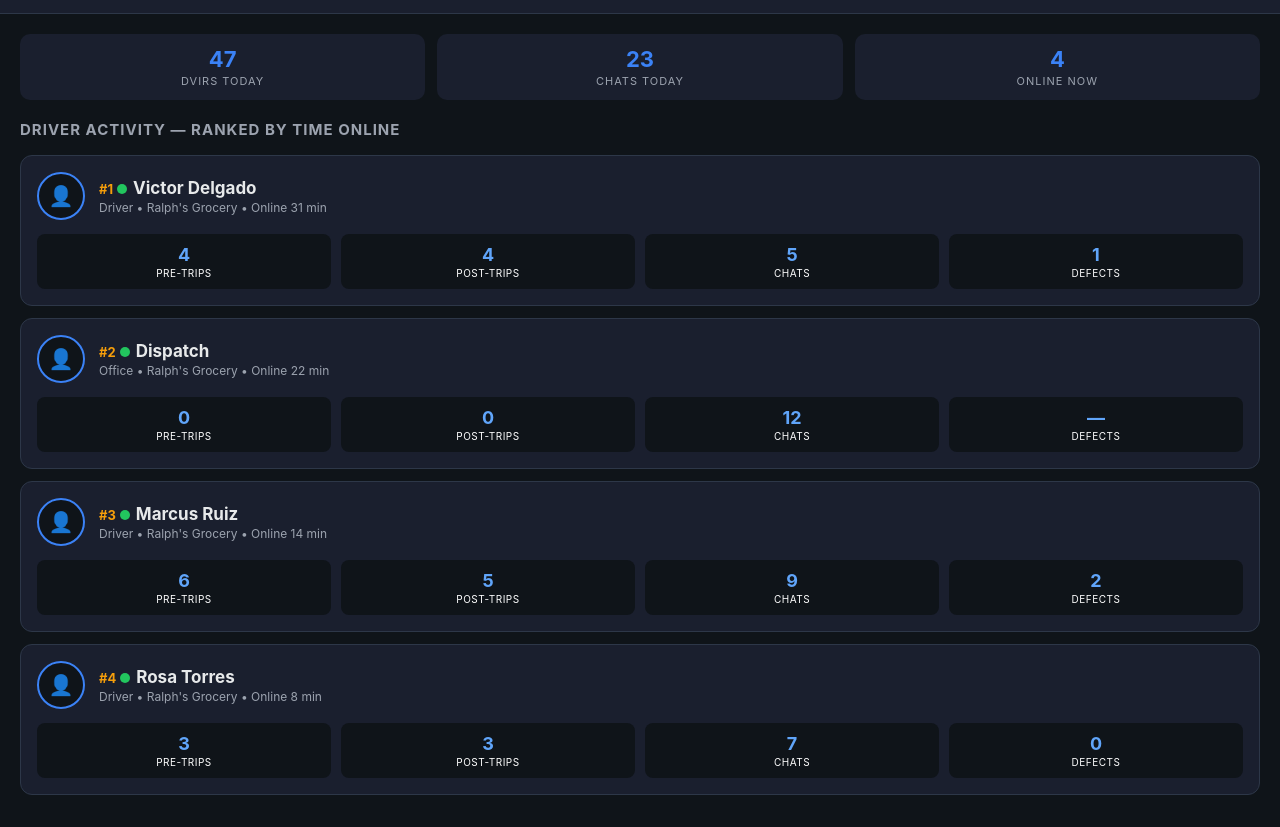
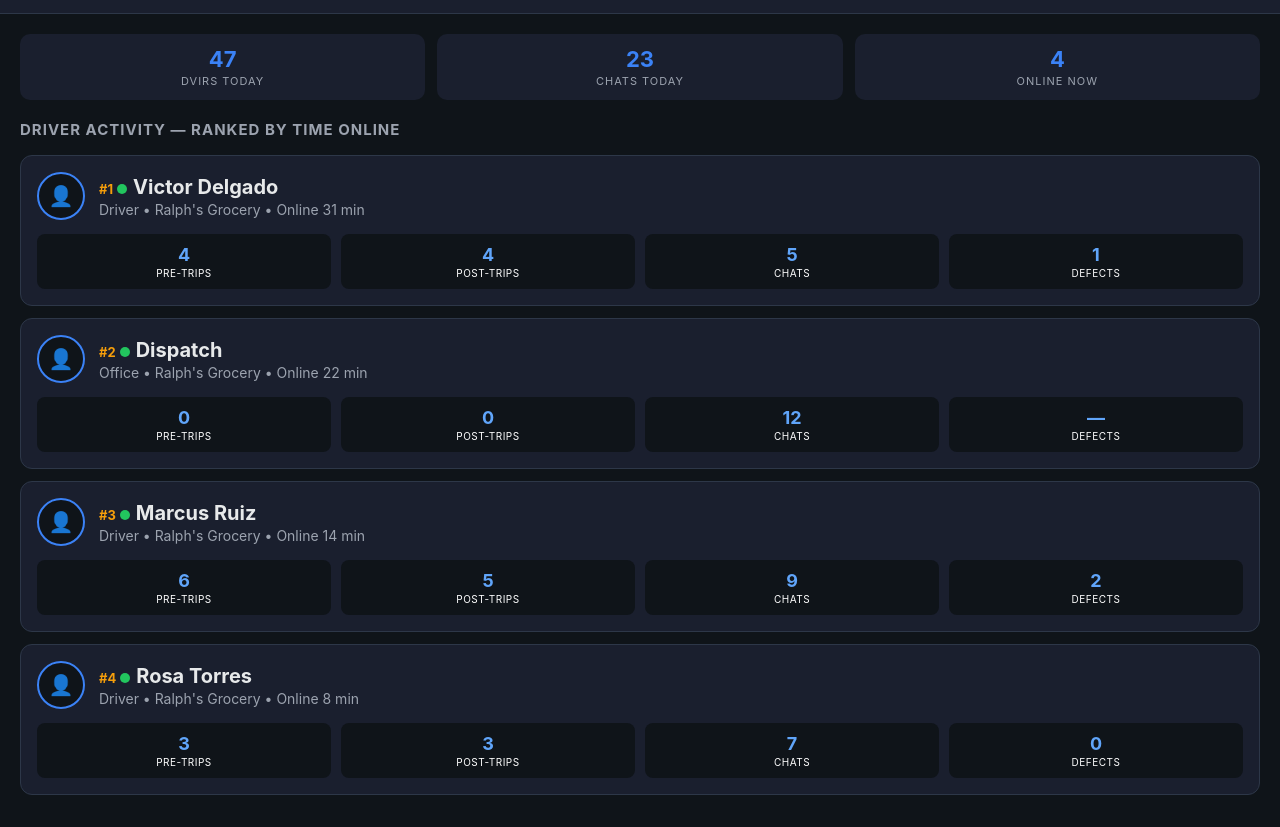
Before and after one commit to terryfamily716/FleetDVIR, a website: page admin.html in a window 1280 px wide. Shown: the part 43-870 px from the top of the page. Drawn offline with Linux system fonts and the light colour scheme.

Commit message:
Increase driver name and meta font sizes on admin analytics for better readability.

```diff
--- a/admin.html
+++ b/admin.html
@@ -20,8 +20,8 @@
   .driver-card { background: #1a1f2e; border-radius: 12px; padding: 16px; margin-bottom: 12px; border: 1px solid #2d3748; }
   .driver-card .top { display: flex; align-items: center; gap: 14px; margin-bottom: 14px; }
   .driver-card .avatar { width: 48px; height: 48px; border-radius: 50%; background: #0f1419; border: 2px solid #3b82f6; display: flex; align-items: center; justify-content: center; font-size: 20px; flex-shrink: 0; }
-  .driver-card .info .name { font-size: 17px; font-weight: 700; }
-  .driver-card .info .meta { font-size: 12px; color: #9ca3af; margin-top: 2px; }
+  .driver-card .info .name { font-size: 20px; font-weight: 700; }
+  .driver-card .info .meta { font-size: 14px; color: #9ca3af; margin-top: 2px; }
   .driver-card .metrics { display: flex; gap: 10px; }
   .metric { flex: 1; background: #0f1419; border-radius: 8px; padding: 10px 8px; text-align: center; }
   .metric .val { font-size: 18px; font-weight: 700; color: #60a5fa; }
```
